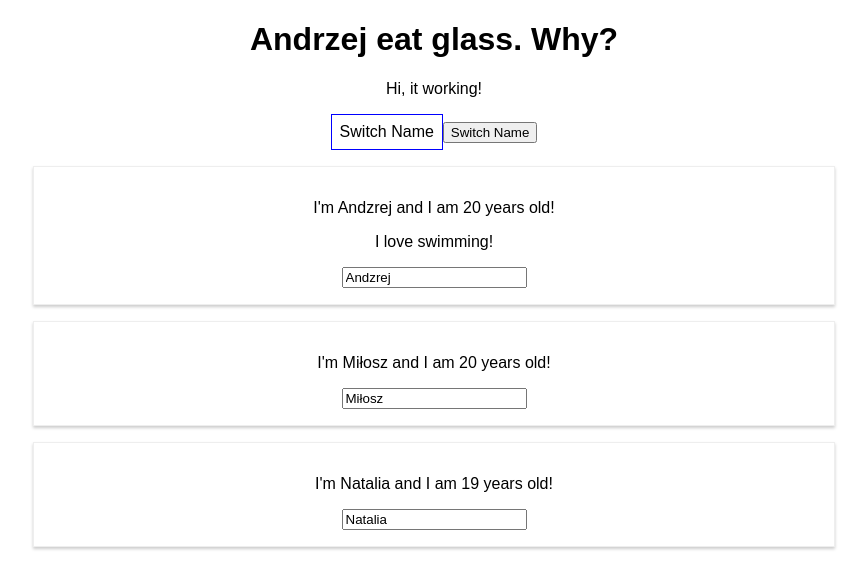
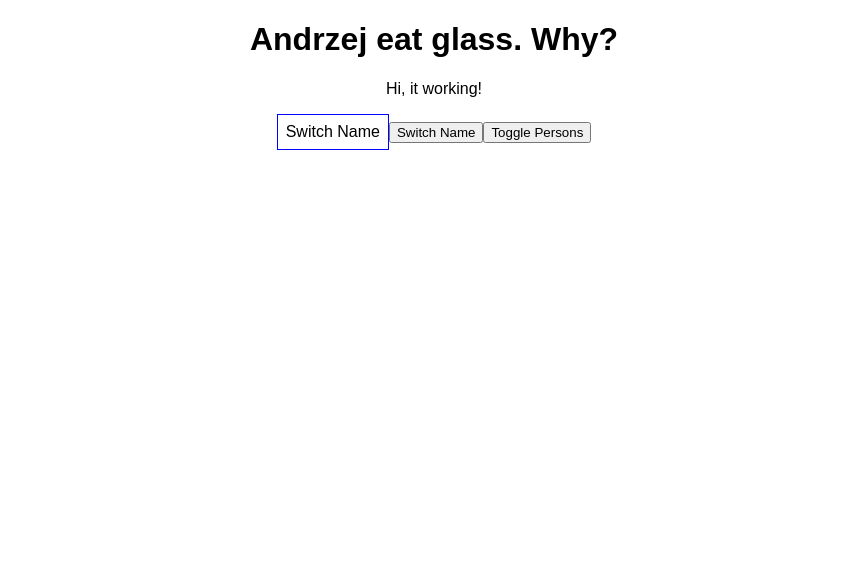
Before and after one commit to Levii01/react-test-app, a React (Create React App) app: page / in a window 1280 px wide. Shown: the top 588 px of the page, without its empty margins (206-1073 px from the left). Built offline with nearby package versions, Linux system fonts and the light colour scheme.

Commit message:
Add button to toggle show div element

```diff
--- a/src/App.js
+++ b/src/App.js
@@ -6,11 +6,12 @@
 class App extends Component {
   state = {
     persons: [
-      { name: "Andzrej", age: 20},
-      { name: "Miłosz", age: 20},
-      { name: "Natalia", age: 19},
-    ]
-  }
+      { name: "Andzrej", age: 20 },
+      { name: "Miłosz", age: 20 },
+      { name: "Natalia", age: 19 }
+    ],
+    showPersons: false
+  };
 
   switchNameHandler = (newName) => {
     this.setState(
@@ -34,6 +35,10 @@
         }
     )
   }
+  togglePersonsHandler = () => {
+    const doesShow = this.state.showPersons;
+    this.setState({showPersons: !doesShow});
+  }
 
   render() {
     const style = {
@@ -52,6 +57,9 @@
           style={style}
           onClick={this.switchNameHandler.bind(this, 'Andrzejek!')}>Switch Name</button>
         <button onClick={() => this.switchNameHandler('Andrzejekejekejek!')}>Switch Name</button>
+        <button onClick={this.togglePersonsHandler}> Toggle Persons</button>
+        { this.state.showPersons ===true ?
+          <div>
           <Person
             name={this.state.persons[0].name}
             age={this.state.persons[0].age}> I love swimming! </Person>
@@ -63,6 +71,8 @@
           <Person
             name={this.state.persons[2].name}
             age={this.state.persons[2].age}/>
+        </div> : null
+        }
       </div>
     );
   }
```
Lines whose indentation alone changed are shown as unchanged.
